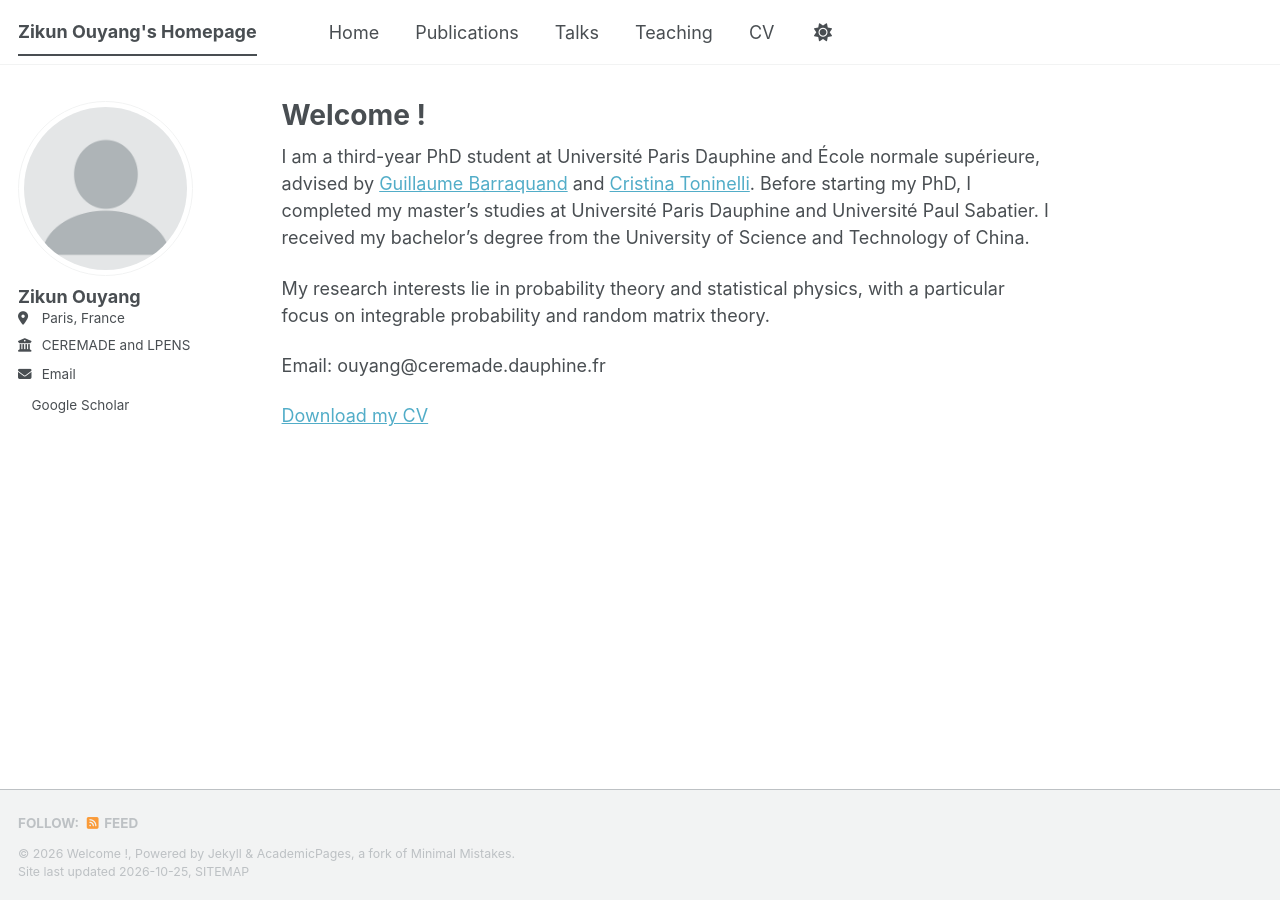
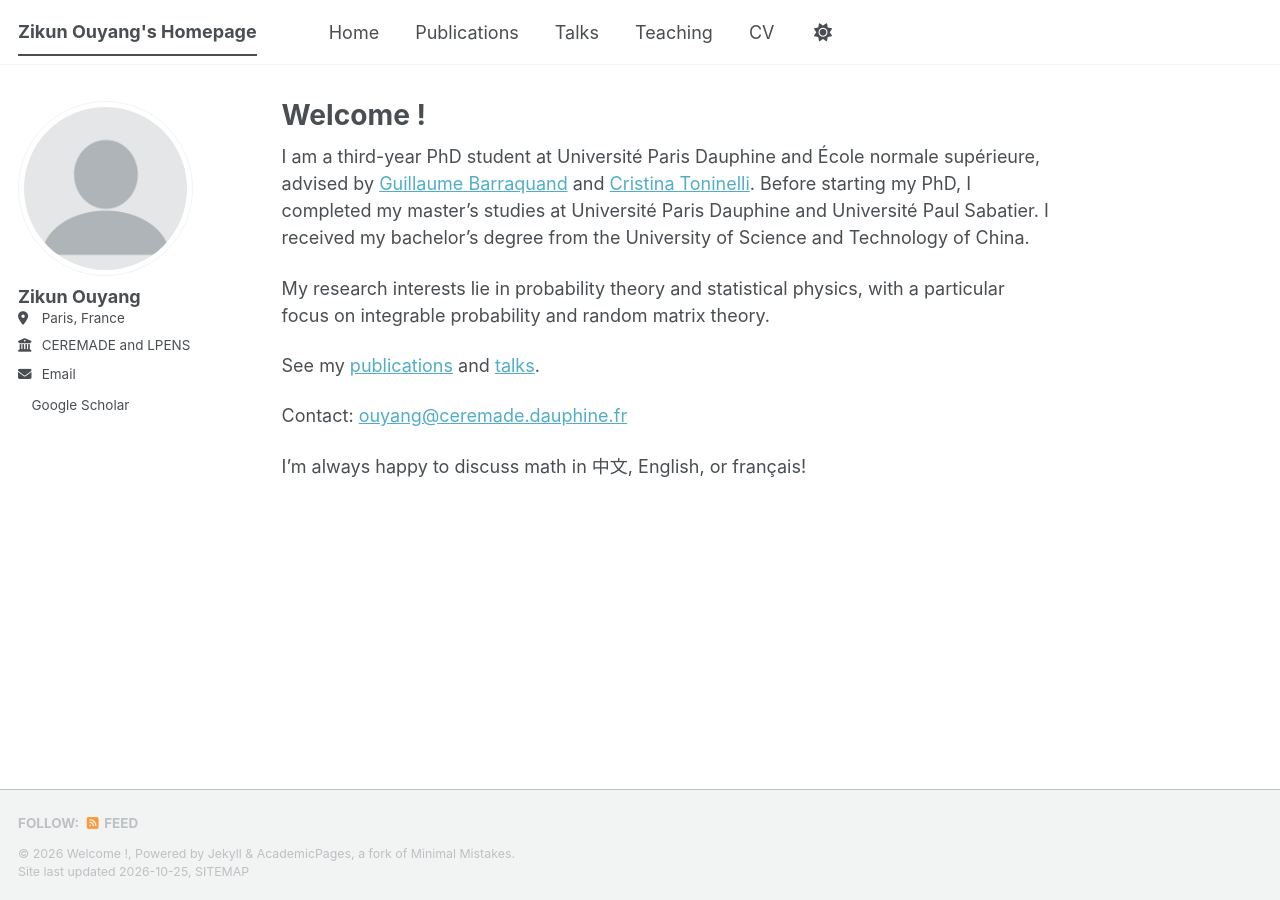
Before and after one commit to ZikunOuyang/zikunouyang.github.io, a Jekyll site: the page built from _pages/about.md, in a window 1280 px wide. Built offline with Jekyll 4.4.1, drawn with Linux system fonts in a browser that asks for light colours; a style sheet for code colours, icons or effects is not loaded.

Commit message:
Update about.md

```diff
--- a/_pages/about.md
+++ b/_pages/about.md
@@ -11,6 +11,8 @@ I am a third-year PhD student at Université Paris Dauphine and École normale s
 
 My research interests lie in probability theory and statistical physics, with a particular focus on integrable probability and random matrix theory.
 
-Email: ouyang@ceremade.dauphine.fr
+See my [publications](/publications/) and [talks](/talks/).
 
-[Download my CV](/files/cv.pdf)
+Contact: [ouyang@ceremade.dauphine.fr](mailto:ouyang@ceremade.dauphine.fr)
+
+I'm always happy to discuss math in 中文, English, or français!
```
